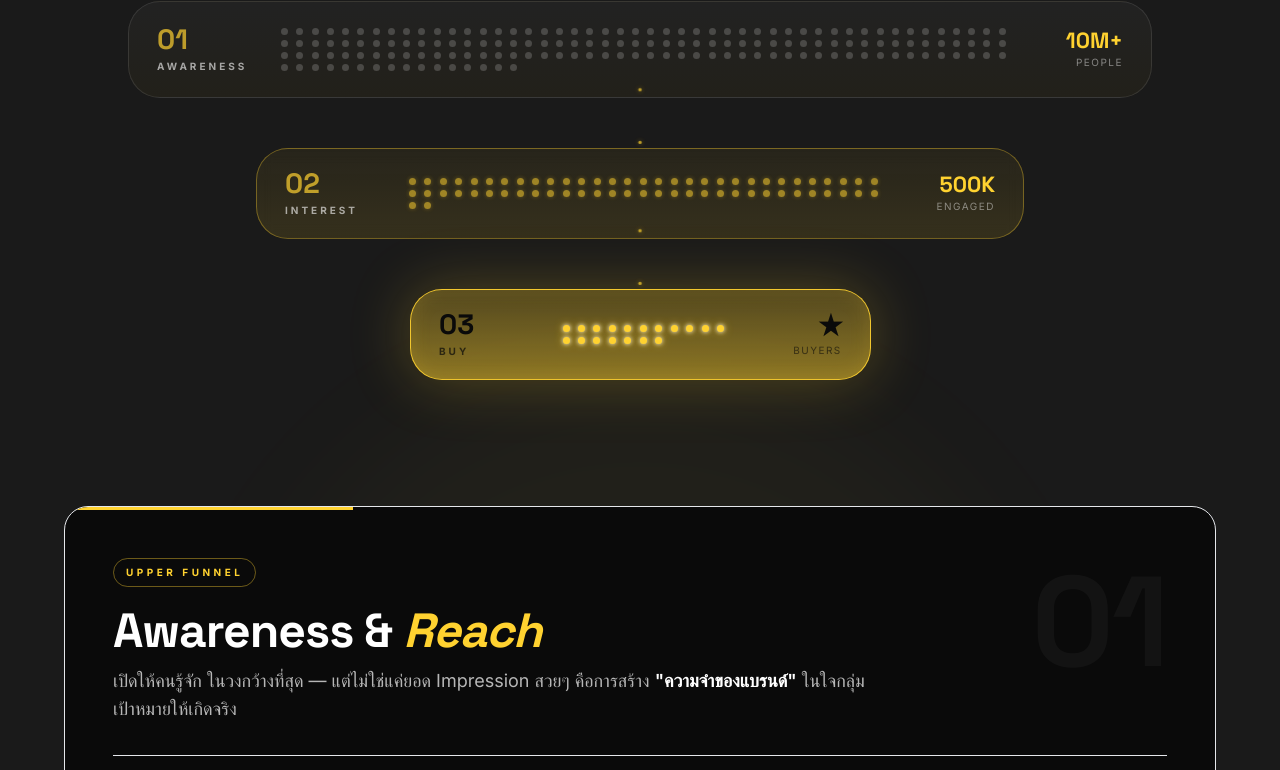
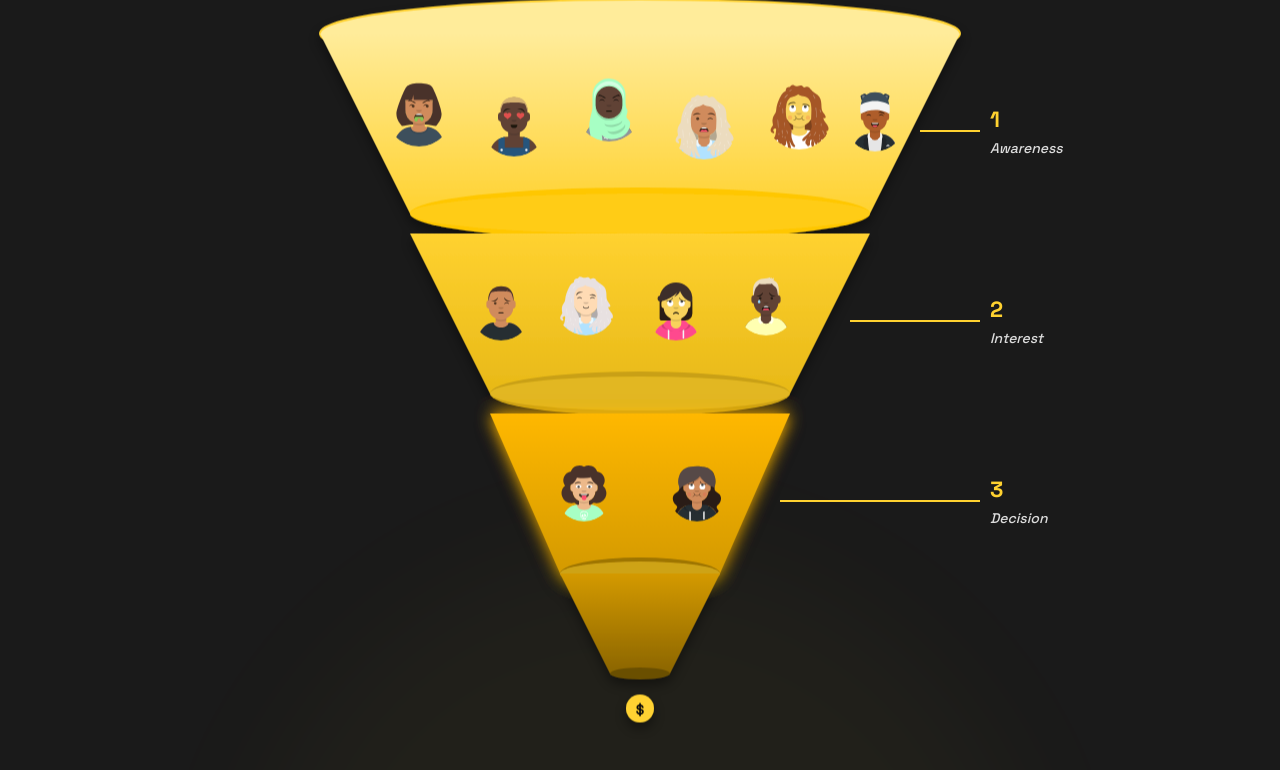
Before and after one commit to tkkananithikul-ui/toptiermedia-website, a website: page index.html in a window 1280 px wide. Shown: the part 4287-5057 px from the top of the page. Drawn offline with nearby package versions, Linux system fonts and the light colour scheme; animation ran at ten frames a second; a web font is replaced by a local one.

Commit message:
Funnel KV v3 — 3D illustrated funnel with cartoon avatars
- Replace dot-grid funnel with classic 3D-illustrated funnel SVG
- 3 stacked tiers (Awareness → Interest → Decision) with yellow gradient shading
- Each tier has top/side/bottom rim ellipses for 3D depth
- Cartoon avatar people inside each tier (7 / 4 / 2 — narrowing pyramid)
- Avatars sourced from DiceBear avataaars (downloaded to /avatars)
- Floating animated dollar sign drips from the tip (conversion)
- Glow + pulse effect on the hot bottom tier
- Subtle floating motion across whole funnel
- Right-side connector lines with tier number + name (Awareness / Interest / Decision)
- Tagline: "ครบทุก Stage — เราดูแลคุณตั้งแต่ Awareness · Interest · Decision"
- Tier entrance animations stagger top to bottom on scroll into view

```diff
--- a/index.html
+++ b/index.html
@@ -114,156 +114,86 @@
     box-shadow: 0 0 80px rgba(255, 210, 48, 0.15), 0 0 30px rgba(255, 210, 48, 0.1);
   }
 
-  /* ━━━━━━━━ FUNNEL KV — Visual Funnel ━━━━━━━━ */
-  .funnel-kv { position: relative; padding: 30px 0; }
-
-  .funnel-stage {
+  /* ━━━━━━━━ FUNNEL KV — 3D Illustrated Funnel ━━━━━━━━ */
+  .funnel-kv { position: relative; padding: 10px 0; }
+  .funnel-svg-wrap {
     position: relative;
+    max-width: 700px;
     margin: 0 auto;
-    padding: 20px 28px;
-    border-radius: 32px;
-    display: flex;
-    align-items: center;
-    gap: 24px;
-    backdrop-filter: blur(8px);
-    transition: transform 1.2s cubic-bezier(0.16,1,0.3,1), opacity 1s ease;
-    opacity: 0;
-    transform: translateY(40px) scale(0.95);
   }
-  .funnel-kv.animate .funnel-stage-1 { opacity: 1; transform: translateY(0) scale(1); transition-delay: 0.1s; }
-  .funnel-kv.animate .funnel-stage-2 { opacity: 1; transform: translateY(0) scale(1); transition-delay: 0.7s; }
-  .funnel-kv.animate .funnel-stage-3 { opacity: 1; transform: translateY(0) scale(1); transition-delay: 1.3s; }
-
-  /* Stage 1: widest, faint */
-  .funnel-stage-1 {
+  .funnel-svg {
     width: 100%;
-    background: linear-gradient(180deg, rgba(255,255,255,0.04), rgba(255,210,48,0.04));
-    border: 1px solid rgba(255,255,255,0.1);
-  }
-  /* Stage 2: ~75%, warming */
-  .funnel-stage-2 {
-    width: 75%;
-    background: linear-gradient(180deg, rgba(255,210,48,0.06), rgba(255,210,48,0.12));
-    border: 1px solid rgba(255,210,48,0.35);
-  }
-  /* Stage 3: ~45%, hottest */
-  .funnel-stage-3 {
-    width: 45%;
-    background: linear-gradient(180deg, rgba(255,210,48,0.25), rgba(255,210,48,0.5));
-    border: 1.5px solid rgba(255,210,48,0.9);
-    box-shadow: 0 0 60px rgba(255,210,48,0.25), 0 0 20px rgba(255,210,48,0.15) inset;
+    height: auto;
+    overflow: visible;
   }
 
-  .stage-badge { display: flex; flex-direction: column; min-width: 100px; }
-  .stage-num {
-    font-family: 'Space Grotesk', sans-serif;
-    font-size: 28px; font-weight: 700;
-    color: rgba(255,210,48,0.7);
-    line-height: 1;
+  /* Per-tier entrance animations */
+  .tier, .tier-drip, .funnel-labels > * {
+    opacity: 0;
+    transform: translateY(-40px) scale(0.85);
+    transform-origin: 50% 50%;
+    transform-box: fill-box;
+    transition: transform 0.9s cubic-bezier(0.16,1,0.3,1), opacity 0.7s ease;
   }
-  .funnel-stage-3 .stage-num { color: #0A0A0A; }
-  .stage-name {
-    font-size: 10px; font-weight: 700;
-    letter-spacing: 0.3em;
-    color: rgba(255,255,255,0.6);
-    margin-top: 6px;
-  }
-  .funnel-stage-3 .stage-name { color: rgba(10,10,10,0.7); }
+  .funnel-kv.animate .tier-1     { opacity: 1; transform: translateY(0) scale(1); transition-delay: 0.1s; }
+  .funnel-kv.animate .tier-2     { opacity: 1; transform: translateY(0) scale(1); transition-delay: 0.5s; }
+  .funnel-kv.animate .tier-3     { opacity: 1; transform: translateY(0) scale(1); transition-delay: 0.9s; }
+  .funnel-kv.animate .tier-drip  { opacity: 1; transform: translateY(0) scale(1); transition-delay: 1.3s; }
+  .funnel-kv.animate .funnel-labels > * { opacity: 1; transform: translateY(0) scale(1); transition: opacity 0.6s ease; }
+  .funnel-kv.animate .funnel-labels > *:nth-child(1),
+  .funnel-kv.animate .funnel-labels > *:nth-child(2),
+  .funnel-kv.animate .funnel-labels > *:nth-child(3) { transition-delay: 0.4s; }
+  .funnel-kv.animate .funnel-labels > *:nth-child(4),
+  .funnel-kv.animate .funnel-labels > *:nth-child(5),
+  .funnel-kv.animate .funnel-labels > *:nth-child(6) { transition-delay: 0.8s; }
+  .funnel-kv.animate .funnel-labels > *:nth-child(7),
+  .funnel-kv.animate .funnel-labels > *:nth-child(8),
+  .funnel-kv.animate .funnel-labels > *:nth-child(9) { transition-delay: 1.2s; }
 
-  .stage-body { flex: 1; }
-  .dot-grid {
-    display: grid;
-    grid-template-columns: repeat(auto-fill, minmax(10px, 1fr));
-    gap: 5px;
-    padding: 6px 0;
-  }
-  .dot {
-    width: 7px; height: 7px;
-    border-radius: 50%;
-    opacity: 0;
-    transform: scale(0);
-  }
-  .funnel-kv.animate .dot { animation: dotIn 0.5s cubic-bezier(0.16,1,0.3,1) forwards; }
-  /* dot colors per temperature */
-  .dot.cold { background: rgba(255,255,255,0.18); }
-  .dot.warm { background: rgba(255,210,48,0.55); box-shadow: 0 0 4px rgba(255,210,48,0.3); }
-  .dot.hot  { background: #FFD230; box-shadow: 0 0 8px rgba(255,210,48,0.8), 0 0 4px #fff; animation-name: dotInHot !important; }
-
-  @keyframes dotIn {
-    from { opacity: 0; transform: scale(0); }
-    to   { opacity: 1; transform: scale(1); }
-  }
-  @keyframes dotInHot {
-    0%   { opacity: 0; transform: scale(0); }
-    60%  { opacity: 1; transform: scale(1.4); }
-    100% { opacity: 1; transform: scale(1); }
+  /* Avatars inside funnel — circular crop + subtle bounce */
+  .funnel-svg image {
+    clip-path: circle(50%);
+    transform-origin: center;
   }
 
-  /* Subtle pulse on hot dots */
-  .funnel-kv.animate .dot.hot { animation: dotInHot 0.6s cubic-bezier(0.16,1,0.3,1) forwards, hotPulse 2.4s ease-in-out infinite; }
-  @keyframes hotPulse {
-    0%, 100% { opacity: 1; }
-    50% { opacity: 0.55; }
+  /* Subtle floating motion for the whole funnel */
+  .funnel-kv.animate .funnel-illustration {
+    animation: funnelFloat 6s ease-in-out infinite;
+    animation-delay: 1.5s;
+  }
+  @keyframes funnelFloat {
+    0%, 100% { transform: translateY(0); }
+    50%      { transform: translateY(-8px); }
   }
 
-  .stage-meta { text-align: right; min-width: 90px; }
-  .meta-num {
-    font-family: 'Space Grotesk', sans-serif;
-    font-size: 22px; font-weight: 700;
-    color: #FFD230;
-    line-height: 1;
+  /* Hot tier pulse — adds subtle attention to conversion */
+  .funnel-kv.animate .tier-3 {
+    animation: tierPulse 3s ease-in-out infinite;
+    animation-delay: 2s;
   }
-  .funnel-stage-3 .meta-num { color: #0A0A0A; font-size: 28px; }
-  .meta-label {
-    font-size: 10px; letter-spacing: 0.15em;
-    color: rgba(255,255,255,0.45);
-    text-transform: uppercase;
-    margin-top: 4px;
-  }
-  .funnel-stage-3 .meta-label { color: rgba(10,10,10,0.6); }
-
-  /* Flow connector between stages */
-  .funnel-flow {
-    position: relative;
-    height: 50px;
-    margin: 0 auto;
-    display: flex;
-    flex-direction: column;
-    align-items: center;
-    gap: 4px;
-    opacity: 0;
-    transition: opacity 0.6s ease;
-  }
-  .funnel-kv.animate .funnel-flow-1 { opacity: 1; transition-delay: 0.5s; }
-  .funnel-kv.animate .funnel-flow-2 { opacity: 1; transition-delay: 1.1s; }
-  .flow-dot {
-    width: 4px; height: 4px;
-    border-radius: 50%;
-    background: #FFD230;
-    box-shadow: 0 0 6px rgba(255,210,48,0.6);
-    animation: flowDown 1.6s ease-in-out infinite;
-  }
-  .funnel-flow .flow-dot:nth-child(1) { animation-delay: 0s; }
-  .funnel-flow .flow-dot:nth-child(2) { animation-delay: 0.2s; }
-  .funnel-flow .flow-dot:nth-child(3) { animation-delay: 0.4s; }
-  @keyframes flowDown {
-    0%   { opacity: 0; transform: translateY(-16px) scale(0.5); }
-    20%  { opacity: 1; transform: translateY(-8px) scale(1); }
-    80%  { opacity: 1; transform: translateY(24px) scale(1); }
-    100% { opacity: 0; transform: translateY(32px) scale(0.5); }
+  @keyframes tierPulse {
+    0%, 100% { filter: url(#hotGlow) drop-shadow(0 0 0 rgba(255,210,48,0)); }
+    50%      { filter: url(#hotGlow) drop-shadow(0 0 18px rgba(255,210,48,0.6)); }
   }
 
-  /* Hover lift effect */
-  .funnel-stage:hover { transform: translateY(-4px) scale(1.01) !important; transition-delay: 0s !important; }
+  /* Funnel tagline */
+  .funnel-tagline {
+    text-align: center;
+    margin-top: 32px;
+    font-family: 'Anuphan', 'Inter', sans-serif;
+    color: rgba(255,255,255,0.55);
+    font-size: 15px;
+    letter-spacing: 0.02em;
+  }
+  .funnel-tagline .t-y {
+    color: #FFD230;
+    font-weight: 600;
+  }
 
   /* Mobile responsive */
   @media (max-width: 768px) {
-    .funnel-stage-2 { width: 88%; }
-    .funnel-stage-3 { width: 65%; }
-    .stage-badge { min-width: 70px; }
-    .stage-num { font-size: 22px; }
-    .stage-meta { min-width: 60px; }
-    .meta-num { font-size: 18px; }
+    .funnel-svg-wrap { padding: 0 8px; }
+    .funnel-tagline { font-size: 13px; }
   }
 
   /* Custom cursor on hero */
@@ -677,68 +607,138 @@
       </p>
     </div>
 
-    <!-- ── KV: Visual Funnel ── -->
-    <div id="funnel-kv" class="funnel-kv max-w-5xl mx-auto mb-24 reveal">
+    <!-- ── KV: 3D Illustrated Funnel ── -->
+    <div id="funnel-kv" class="funnel-kv max-w-3xl mx-auto mb-16 reveal">
+      <div class="funnel-svg-wrap">
+        <svg viewBox="0 0 700 760" class="funnel-svg" xmlns="http://www.w3.org/2000/svg">
+          <defs>
+            <!-- Per-tier gradients for 3D shading -->
+            <linearGradient id="tierGrad1" x1="0%" y1="0%" x2="0%" y2="100%">
+              <stop offset="0%" stop-color="#FFEC9A"/>
+              <stop offset="100%" stop-color="#FFD230"/>
+            </linearGradient>
+            <linearGradient id="tierGrad2" x1="0%" y1="0%" x2="0%" y2="100%">
+              <stop offset="0%" stop-color="#FFD230"/>
+              <stop offset="100%" stop-color="#E8B917"/>
+            </linearGradient>
+            <linearGradient id="tierGrad3" x1="0%" y1="0%" x2="0%" y2="100%">
+              <stop offset="0%" stop-color="#FFB800"/>
+              <stop offset="100%" stop-color="#D49A00"/>
+            </linearGradient>
+            <linearGradient id="tipGrad" x1="0%" y1="0%" x2="0%" y2="100%">
+              <stop offset="0%" stop-color="#D49A00"/>
+              <stop offset="100%" stop-color="#8B6500"/>
+            </linearGradient>
 
-      <!-- Stage 01: Upper · cold + many -->
-      <div class="funnel-stage funnel-stage-1">
-        <div class="stage-badge">
-          <span class="stage-num">01</span>
-          <span class="stage-name">AWARENESS</span>
-        </div>
-        <div class="stage-body">
-          <div class="dot-grid" data-count="160" data-temp="cold"></div>
-        </div>
-        <div class="stage-meta">
-          <div class="meta-num">10M+</div>
-          <div class="meta-label">people</div>
-        </div>
+            <!-- Drop shadow for funnel -->
+            <filter id="funnelShadow" x="-20%" y="-20%" width="140%" height="140%">
+              <feGaussianBlur in="SourceAlpha" stdDeviation="6"/>
+              <feOffset dx="0" dy="6"/>
+              <feComponentTransfer><feFuncA type="linear" slope="0.4"/></feComponentTransfer>
+              <feMerge><feMergeNode/><feMergeNode in="SourceGraphic"/></feMerge>
+            </filter>
+
+            <!-- Glow for hot tier -->
+            <filter id="hotGlow" x="-30%" y="-30%" width="160%" height="160%">
+              <feGaussianBlur stdDeviation="8" result="b"/>
+              <feMerge><feMergeNode in="b"/><feMergeNode in="SourceGraphic"/></feMerge>
+            </filter>
+
+            <!-- Clip paths so avatars stay inside their tier -->
+            <clipPath id="clipTier1"><path d="M 30 60 L 670 60 L 580 240 L 120 240 Z"/></clipPath>
+            <clipPath id="clipTier2"><path d="M 120 260 L 580 260 L 500 420 L 200 420 Z"/></clipPath>
+            <clipPath id="clipTier3"><path d="M 200 440 L 500 440 L 430 600 L 270 600 Z"/></clipPath>
+          </defs>
+
+          <g class="funnel-illustration" filter="url(#funnelShadow)">
+
+            <!-- ═══ TIER 1 · Awareness (widest) ═══ -->
+            <g class="tier tier-1">
+              <!-- Top rim ellipse -->
+              <ellipse cx="350" cy="60" rx="320" ry="34" fill="#FFEC9A" stroke="#FFD230" stroke-width="2"/>
+              <!-- Side body (slanted) -->
+              <path d="M 30 60 L 670 60 L 580 240 L 120 240 Z" fill="url(#tierGrad1)"/>
+              <!-- Bottom rim (where next tier sits) -->
+              <ellipse cx="350" cy="240" rx="230" ry="26" fill="#FFC700"/>
+              <ellipse cx="350" cy="240" rx="230" ry="20" fill="#FFD230" opacity="0.5"/>
+
+              <!-- Avatars inside Tier 1 (7 people, spread wide) -->
+              <g clip-path="url(#clipTier1)">
+                <image href="avatars/alex.svg"   x="95"  y="105" width="68" height="68"/>
+                <image href="avatars/jamie.svg"  x="190" y="115" width="68" height="68"/>
+                <image href="avatars/morgan.svg" x="285" y="100" width="68" height="68"/>
+                <image href="avatars/sam.svg"    x="380" y="118" width="68" height="68"/>
+                <image href="avatars/taylor.svg" x="475" y="108" width="68" height="68"/>
+                <image href="avatars/casey.svg"  x="555" y="118" width="60" height="60"/>
+              </g>
+            </g>
+
+            <!-- ═══ TIER 2 · Interest ═══ -->
+            <g class="tier tier-2">
+              <path d="M 120 260 L 580 260 L 500 420 L 200 420 Z" fill="url(#tierGrad2)"/>
+              <ellipse cx="350" cy="420" rx="150" ry="22" fill="#C9A015"/>
+              <ellipse cx="350" cy="420" rx="150" ry="17" fill="#FFD230" opacity="0.45"/>
+
+              <!-- Avatars Tier 2 (4 people) -->
+              <g clip-path="url(#clipTier2)">
+                <image href="avatars/riley.svg"  x="180" y="305" width="62" height="62"/>
+                <image href="avatars/jordan.svg" x="265" y="300" width="62" height="62"/>
+                <image href="avatars/kim.svg"    x="355" y="305" width="62" height="62"/>
+                <image href="avatars/max.svg"    x="445" y="300" width="62" height="62"/>
+              </g>
+            </g>
+
+            <!-- ═══ TIER 3 · Conversion (narrowest, glowing) ═══ -->
+            <g class="tier tier-3" filter="url(#hotGlow)">
+              <path d="M 200 440 L 500 440 L 430 600 L 270 600 Z" fill="url(#tierGrad3)"/>
+              <ellipse cx="350" cy="600" rx="80" ry="16" fill="#9E7400"/>
+              <ellipse cx="350" cy="600" rx="80" ry="12" fill="#FFD230" opacity="0.5"/>
+
+              <!-- Avatars Tier 3 (2 people, the buyers) -->
+              <g clip-path="url(#clipTier3)">
+                <image href="avatars/noa.svg" x="265" y="490" width="58" height="58"/>
+                <image href="avatars/lee.svg" x="378" y="490" width="58" height="58"/>
+              </g>
+            </g>
+
+            <!-- ═══ DRIP · the conversion drop ═══ -->
+            <g class="tier-drip">
+              <path d="M 270 600 L 430 600 L 380 700 L 320 700 Z" fill="url(#tipGrad)"/>
+              <ellipse cx="350" cy="700" rx="30" ry="6" fill="#6B4F00"/>
+              <!-- Money drip drop (yellow circle below) -->
+              <circle cx="350" cy="735" r="14" fill="#FFD230">
+                <animate attributeName="cy" values="725;740;725" dur="2s" repeatCount="indefinite"/>
+                <animate attributeName="opacity" values="1;0.6;1" dur="2s" repeatCount="indefinite"/>
+              </circle>
+              <text x="350" y="741" text-anchor="middle" font-size="14" font-weight="900" fill="#0A0A0A" font-family="'Space Grotesk', sans-serif">$</text>
+            </g>
+
+          </g>
+
+          <!-- ═══ Right-side labels (minimal text) ═══ -->
+          <g class="funnel-labels" font-family="'Space Grotesk', sans-serif">
+            <!-- Tier 1 label -->
+            <line x1="630" y1="150" x2="690" y2="150" stroke="#FFD230" stroke-width="2"/>
+            <text x="700" y="146" font-size="22" font-weight="700" fill="#FFD230">1</text>
+            <text x="700" y="172" font-size="14" font-weight="500" fill="rgba(255,255,255,0.85)" font-style="italic">Awareness</text>
+
+            <!-- Tier 2 label -->
+            <line x1="560" y1="340" x2="690" y2="340" stroke="#FFD230" stroke-width="2"/>
+            <text x="700" y="336" font-size="22" font-weight="700" fill="#FFD230">2</text>
+            <text x="700" y="362" font-size="14" font-weight="500" fill="rgba(255,255,255,0.85)" font-style="italic">Interest</text>
+
+            <!-- Tier 3 label -->
+            <line x1="490" y1="520" x2="690" y2="520" stroke="#FFD230" stroke-width="2"/>
+            <text x="700" y="516" font-size="22" font-weight="700" fill="#FFD230">3</text>
+            <text x="700" y="542" font-size="14" font-weight="500" fill="rgba(255,255,255,0.85)" font-style="italic">Decision</text>
+          </g>
+        </svg>
       </div>
 
-      <!-- Flow connector 1→2 -->
-      <div class="funnel-flow funnel-flow-1">
-        <span class="flow-dot"></span>
-        <span class="flow-dot"></span>
-        <span class="flow-dot"></span>
-      </div>
-
-      <!-- Stage 02: Mid · warming + fewer -->
-      <div class="funnel-stage funnel-stage-2">
-        <div class="stage-badge">
-          <span class="stage-num">02</span>
-          <span class="stage-name">INTEREST</span>
-        </div>
-        <div class="stage-body">
-          <div class="dot-grid" data-count="64" data-temp="warm"></div>
-        </div>
-        <div class="stage-meta">
-          <div class="meta-num">500K</div>
-          <div class="meta-label">engaged</div>
-        </div>
-      </div>
-
-      <!-- Flow connector 2→3 -->
-      <div class="funnel-flow funnel-flow-2">
-        <span class="flow-dot"></span>
-        <span class="flow-dot"></span>
-        <span class="flow-dot"></span>
-      </div>
-
-      <!-- Stage 03: Lower · hot + few -->
-      <div class="funnel-stage funnel-stage-3">
-        <div class="stage-badge">
-          <span class="stage-num">03</span>
-          <span class="stage-name">BUY</span>
-        </div>
-        <div class="stage-body">
-          <div class="dot-grid" data-count="18" data-temp="hot"></div>
-        </div>
-        <div class="stage-meta">
-          <div class="meta-num">★</div>
-          <div class="meta-label">buyers</div>
-        </div>
-      </div>
-
+      <!-- Tiny tagline under the funnel — covers full coverage -->
+      <p class="funnel-tagline">
+        ★ ครบทุก Stage — เราดูแลคุณตั้งแต่ <span class="t-y">Awareness</span> · <span class="t-y">Interest</span> · <span class="t-y">Decision</span>
+      </p>
     </div>
 
     <!-- ── Detailed Stage Cards ── -->
@@ -1328,27 +1328,10 @@
   }, { threshold: 0.5 });
   document.querySelectorAll('.counter').forEach(el => counterObserver.observe(el));
 
-  // ━━━━━━━━ FUNNEL KV — Generate dots + trigger reveal ━━━━━━━━
+  // ━━━━━━━━ FUNNEL KV — Trigger reveal animation on scroll ━━━━━━━━
   (function initFunnelKV() {
     const kv = document.getElementById('funnel-kv');
     if (!kv) return;
-
-    // Populate each stage with its dot count
-    kv.querySelectorAll('.dot-grid').forEach((grid) => {
-      const count = parseInt(grid.dataset.count, 10) || 0;
-      const temp = grid.dataset.temp || 'cold';
-      const frag = document.createDocumentFragment();
-      for (let i = 0; i < count; i++) {
-        const d = document.createElement('span');
-        d.className = `dot ${temp}`;
-        // Stagger delay across the grid (max 1.6s) + small randomness
-        d.style.animationDelay = (i * 0.012 + Math.random() * 0.4).toFixed(2) + 's';
-        frag.appendChild(d);
-      }
-      grid.appendChild(frag);
-    });
-
-    // Trigger animation when funnel KV scrolls into view
     const kvObserver = new IntersectionObserver(([entry]) => {
       if (entry.isIntersecting) {
         kv.classList.add('animate');
@@ -1356,7 +1339,6 @@
       }
     }, { threshold: 0.25 });
     kvObserver.observe(kv);
-
   })();
 </script>
 
```
Also changed, not shown: avatars/alex.svg (added), avatars/casey.svg (added), avatars/jamie.svg (added), avatars/jordan.svg (added), avatars/kim.svg (added), avatars/lee.svg (added), avatars/max.svg (added), avatars/morgan.svg (added), avatars/noa.svg (added), avatars/riley.svg (added), avatars/sam.svg (added), avatars/taylor.svg (added).
